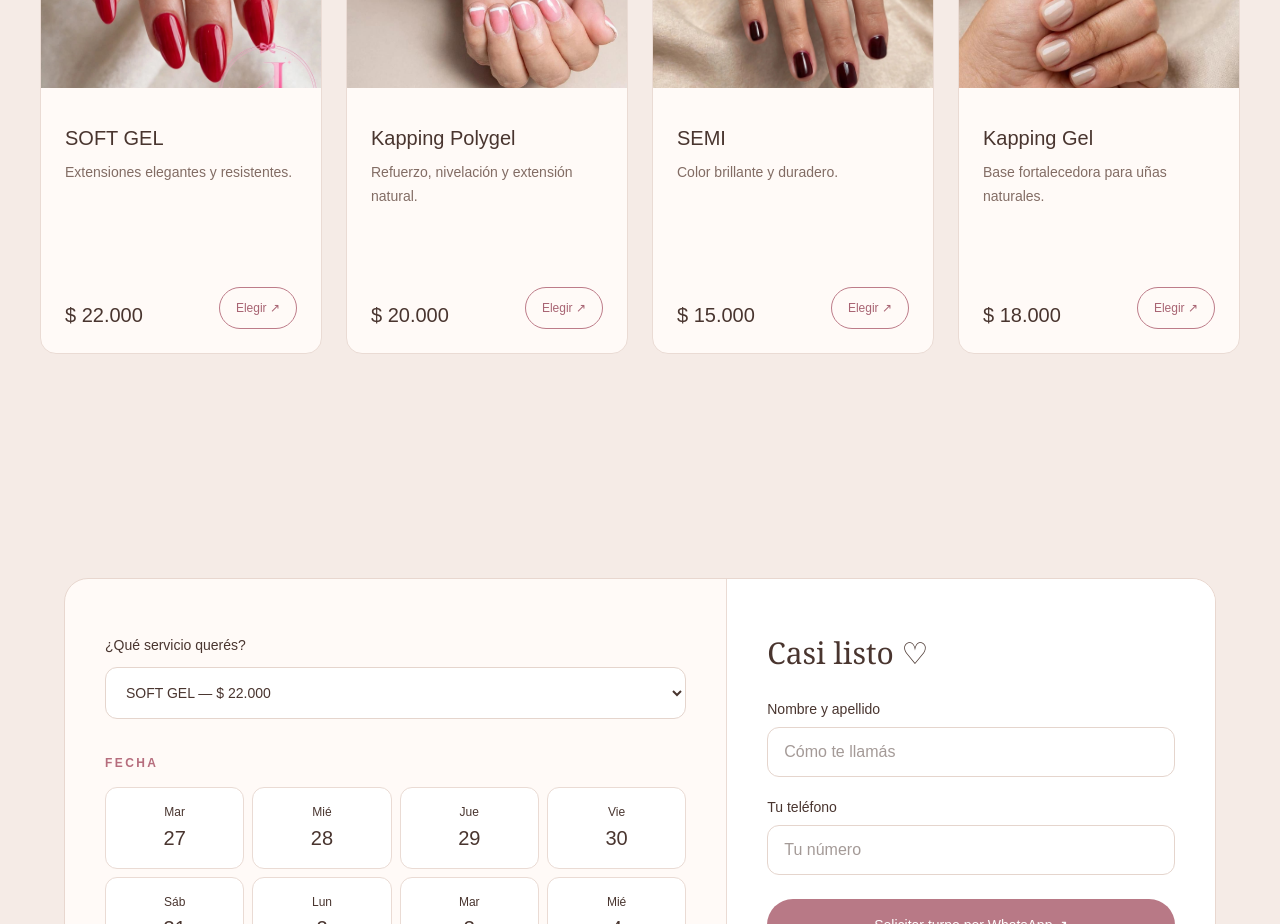
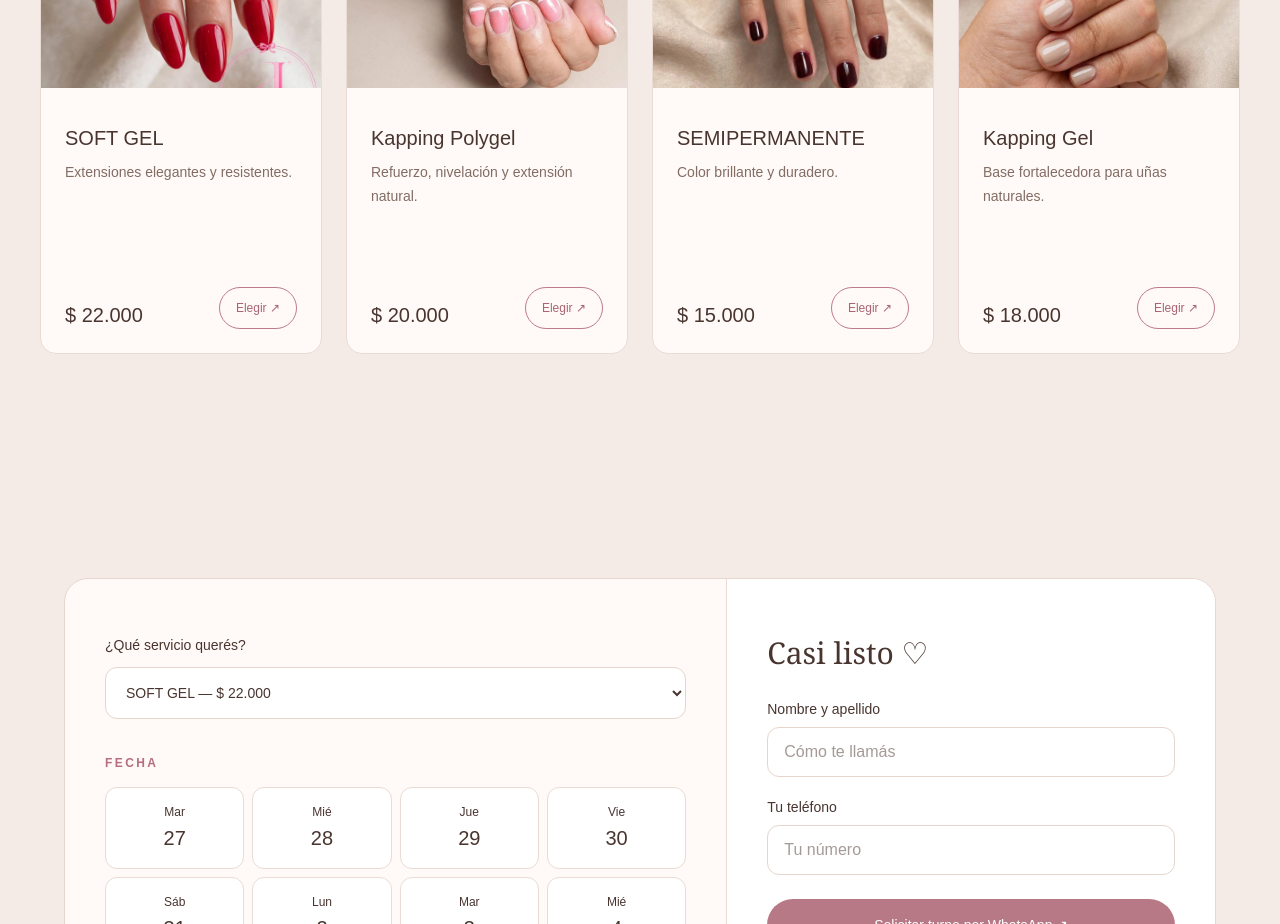
Before and after one commit to chazarretalautaro706-coder/j-nails-studio, a Next.js app: page / in a window 1280 px wide. Shown: the part 1160-2084 px from the top of the page. Built offline with nearby package versions, Linux system fonts and the light colour scheme.

Commit message:
Update page.tsx

```diff
--- a/app/page.tsx
+++ b/app/page.tsx
@@ -20,7 +20,7 @@ const servicios = [
     imagen: "/kapping-polygel.jpeg",
   },
   {
-    nombre: "SEMI",
+    nombre: "SEMIPERMANENTE",
     descripcion: "Color brillante y duradero.",
     precio: 15000,
     categoria: "ESMALTADO",
```
